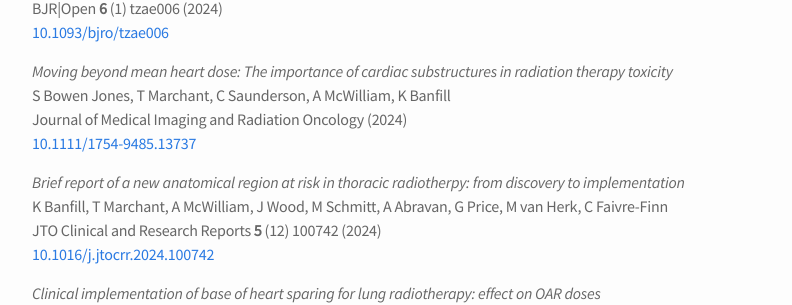
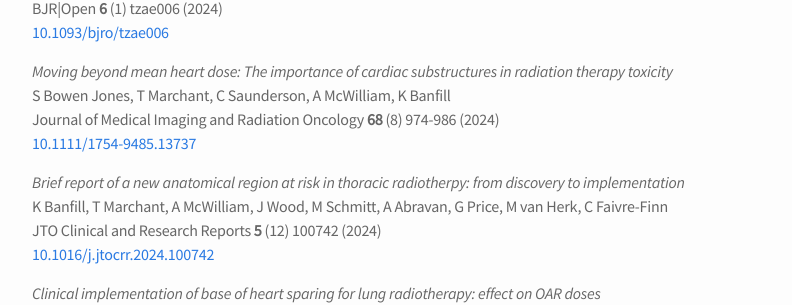
Before and after one commit to temarchant/researchprofile, a Jekyll site: the page built from 02_publications.md, in a window 1280 px wide and 900 px high, scrolled down 548 px. Shown: the part 151-456 px from the top of the window, without its empty margins (238-1030 px from the left). Built offline with Jekyll 4.4.1, drawn with Linux system fonts in a browser that asks for light colours.

Commit message:
Update 02_publications.md
Add citation details for JMIRO paper.

```diff
--- a/02_publications.md
+++ b/02_publications.md
@@ -33,7 +33,7 @@ BJR|Open **6** (1) tzae006 (2024)
 
 *Moving beyond mean heart dose: The importance of cardiac substructures in radiation therapy toxicity*
 S Bowen Jones, T Marchant, C Saunderson, A McWilliam, K Banfill
-Journal of Medical Imaging and Radiation Oncology (2024)
+Journal of Medical Imaging and Radiation Oncology **68** (8) 974-986 (2024)
 [10.1111/1754-9485.13737](https://doi.org/10.1111/1754-9485.13737)
 
 *Brief report of a new anatomical region at risk in thoracic radiotherpy: from discovery to implementation*
```
